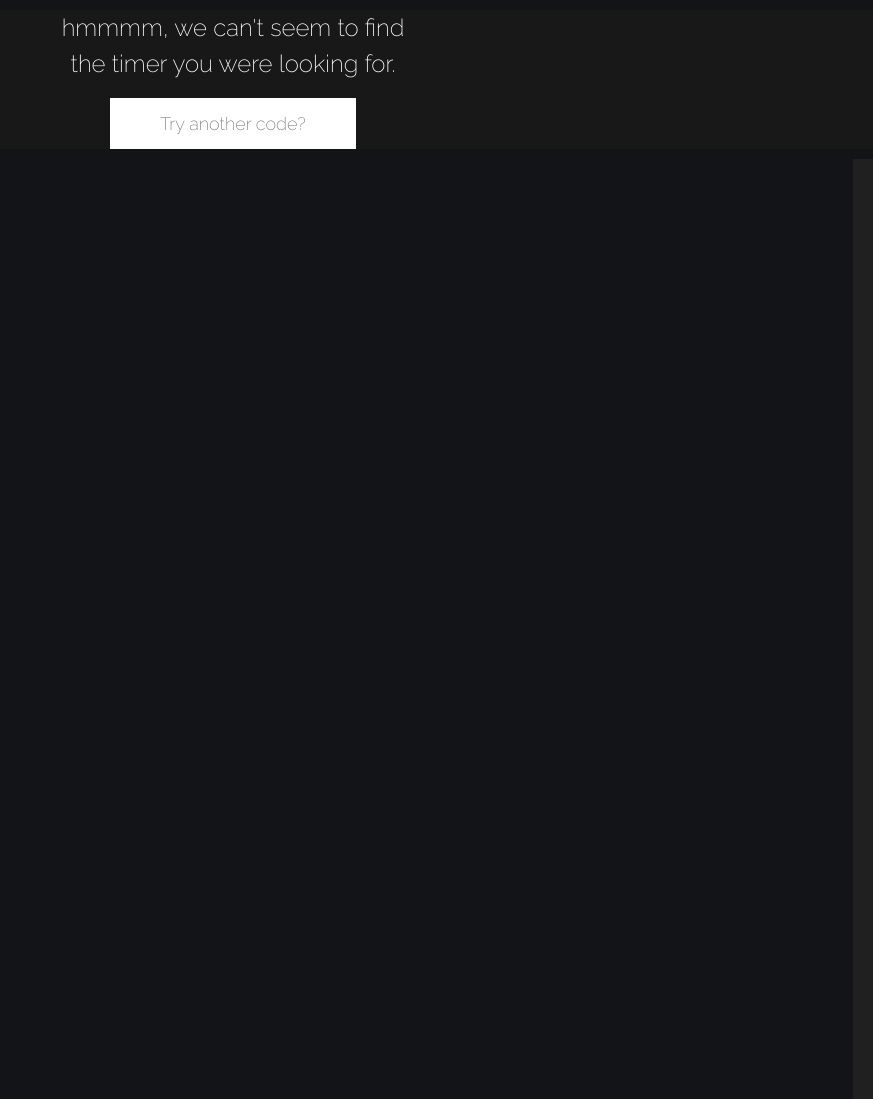
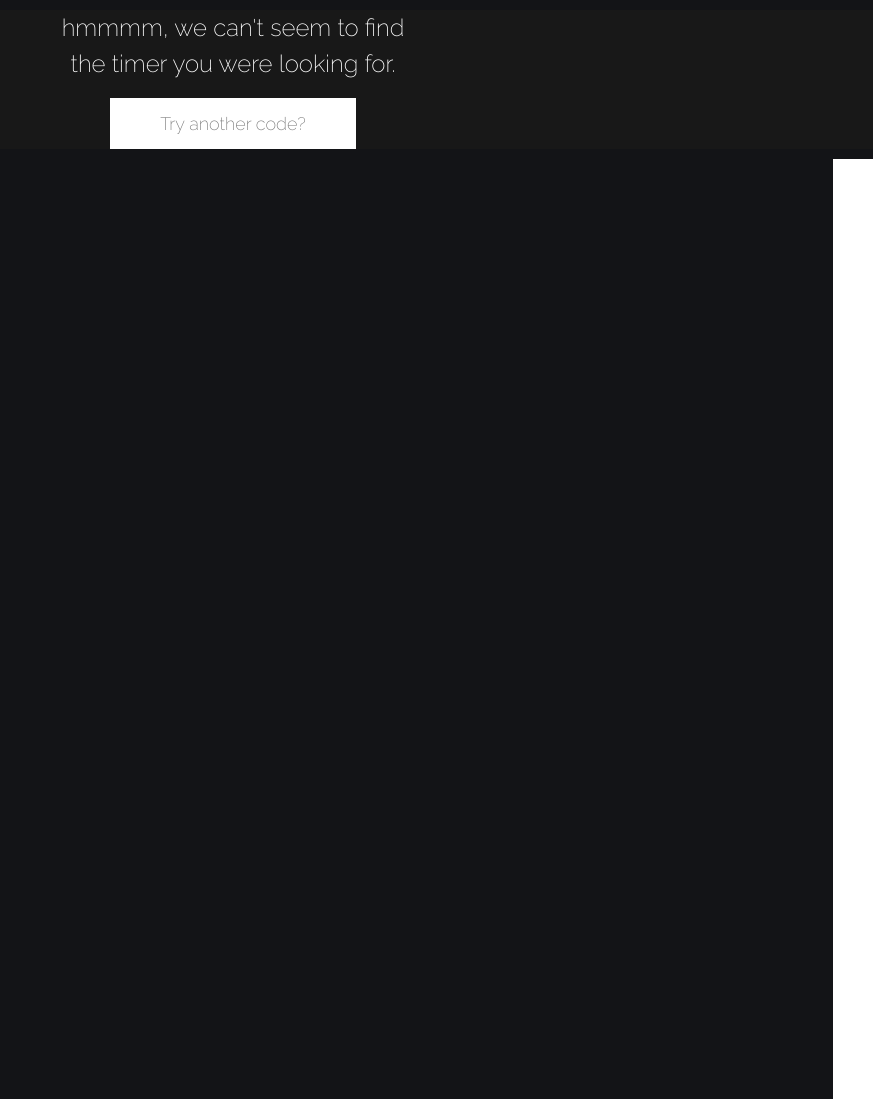
Before and after one commit to lukelmg/newschooltimer, a PHP site: page / in a window 1280 px wide. Shown: the whole page, without its empty margins (407-1280 px from the left). Run offline with PHP 8.4, Linux system fonts and the light colour scheme; data that the repository does not hold is empty; some libraries are stand-ins or nearby versions; some web fonts are replaced.

Commit message:
sidebar new

```diff
--- a/customize.css
+++ b/customize.css
@@ -1,6 +1,13 @@
 #customizeButton {
   display:none;
   float:right;
+  width: 8vw;
+  height: 5vh;
+}
+
+ #customizeButton:focus {
+  outline:none;
+  border:none;
 }
 
 
--- a/index.html
+++ b/index.html
@@ -74,8 +74,10 @@
     <div id="txtHint"></div>
 
     <div id="sidebar">
-      <form id="selectorDiv"></form>
-      <button id="customizeButton" onclick="openCustomize();">Customize</button>
+      <center>
+        <form id="selectorDiv"></form>
+        <button id="customizeButton" onclick="openCustomize();">Customize</button>
+      </center>
     </div>
     <div id="customizeModal">
       <button id="closeXModal" onclick="closeCustomize()">
--- a/style.css
+++ b/style.css
@@ -25,11 +25,23 @@ body {
 }
 
 #selectorDiv {
-  float: right;
-  position: relative;
-  background-color: #202020;
   padding: 10px 10px 10px 10px;
+  font-size: 3vh;
+  border:none;
+  outline:none;
+}
+
+#selectorDiv:hover, #selectorDiv:active, #selectorDiv:focus, div, input, span {
+  outline:none;
+}
+
+#sidebar {
   height: 110vh;
+  background-color: white;
+  position: relative:absolute;
+  float:right;
+  padding: 10px 10px 10px 10px;
+  color:black;
 }
 
 .radioButtonClass {
@@ -87,7 +99,6 @@ height: 1px;
   opacity: 0;
 transition: opacity 1s;
   visibility: hidden;
-  width: 120px;
   background-color: black;
   color: #fff;
   text-align: center;
@@ -97,15 +108,21 @@ transition: opacity 1s;
   /* Position the tooltip */
   position: absolute;
   z-index: 1;
-  top: -5px;
   right: 105%;
+  font-size: 2vh;
+
+  top: 50%;
+  -ms-transform: translate(0%, -50%);
+  transform: translate(0%, -50%);
+
+  padding: 10px 10px 10px 10px;
+  width: 200px;
 }
 
 .tooltip:hover .tooltiptext {
   visibility: visible;
-    opacity: 1;
+  opacity: 1;
 }
-
 
 
 
```
